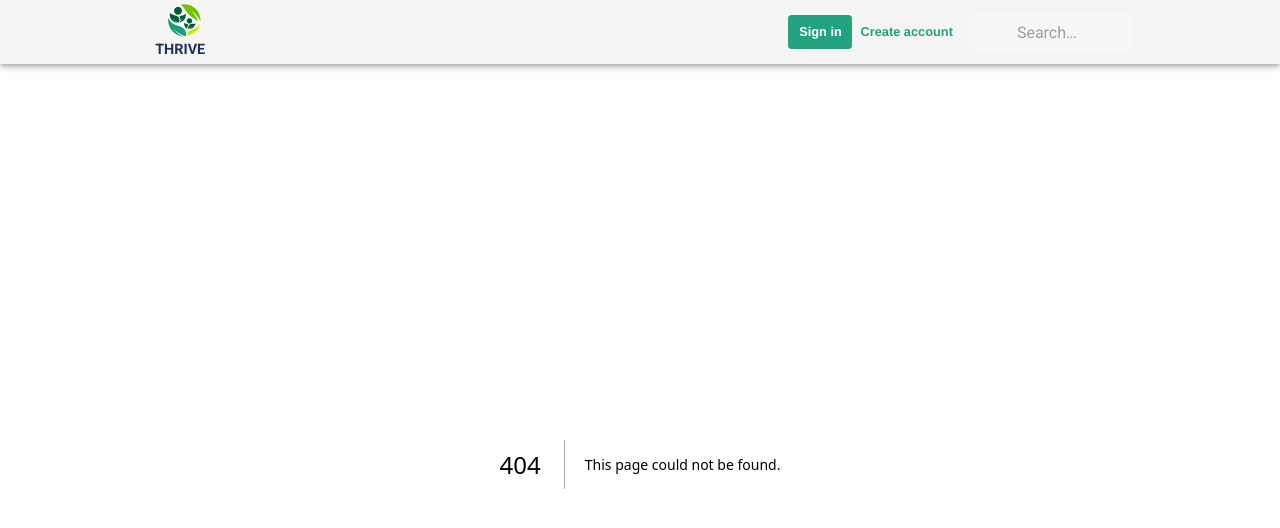
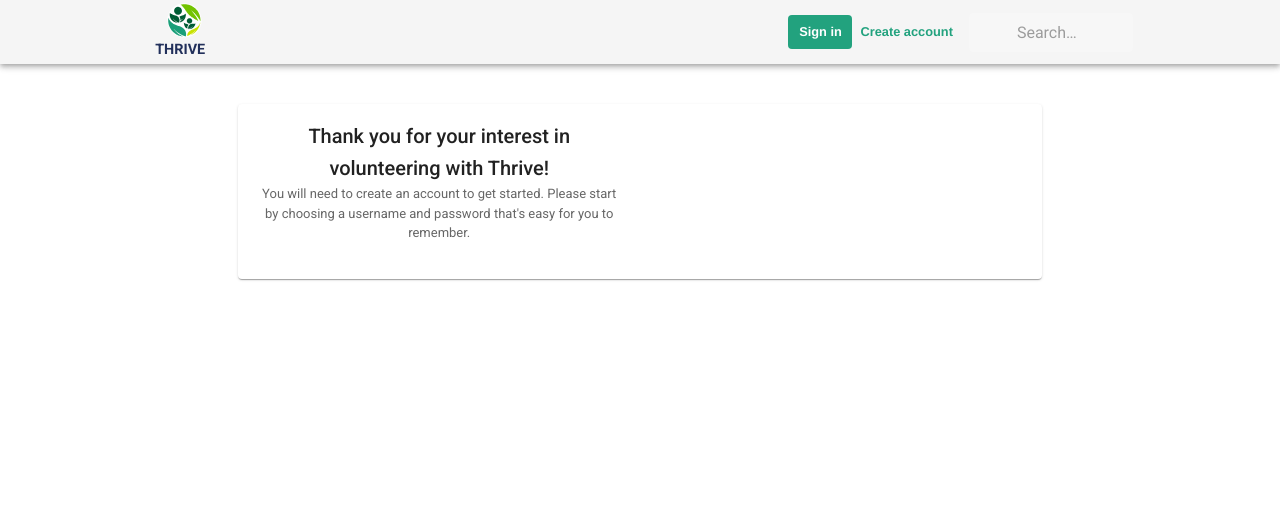
Before and after one commit to hack4impact-utk/thrive, a Next.js app: page /create-account in a window 1280 px wide. Before the commit this address had no page. Shown: the top 528 px of the page. Built offline with nearby package versions, Linux system fonts and the light colour scheme; some icons are missing; what @mui/material-nextjs would draw is missing.

Commit message:
solid progress in account-creation

```diff
--- /dev/null
+++ b/src/app/create-account/page.tsx
@@ -0,0 +1,38 @@
+import { Box, Card, CardContent, Typography } from "@mui/material";
+
+export default function CreateAccountPage(): React.ReactElement {
+  return (
+    <Box
+      sx={{
+        display: "flex",
+        justifyContent: "center",
+        alignItems: "center",
+        paddingTop: 5,
+      }}
+    >
+      <Card>
+        <CardContent
+          sx={{
+            width: "50%",
+          }}
+        >
+          <Typography variant="h6" component="div" align="center">
+            Thank you for your interest in volunteering with Thrive!
+          </Typography>
+
+          <Typography
+            sx={{
+              fontSize: 13,
+              color: "text.secondary",
+              mb: 1.5,
+              textAlign: "center",
+            }}
+          >
+            You will need to create an account to get started. Please start by
+            choosing a username and password that's easy for you to remember.
+          </Typography>
+        </CardContent>
+      </Card>
+    </Box>
+  );
+}
--- a/src/components/account-creation/index.tsx
+++ b/src/components/account-creation/index.tsx
@@ -3,7 +3,6 @@ import EmergencyIcon from "@mui/icons-material/Emergency";
 import Box from "@mui/material/Box";
 import Button from "@mui/material/Button";
 import Card from "@mui/material/Card";
-import CardActions from "@mui/material/CardActions";
 import CardContent from "@mui/material/CardContent";
 import Checkbox from "@mui/material/Checkbox";
 import FormControl from "@mui/material/FormControl";
@@ -518,8 +517,6 @@ export default function OutlinedCard(): React.JSX.Element {
             </Box>
           </Box>
         </CardContent>
-
-        <CardActions></CardActions>
       </Card>
     </Box>
   );
```
